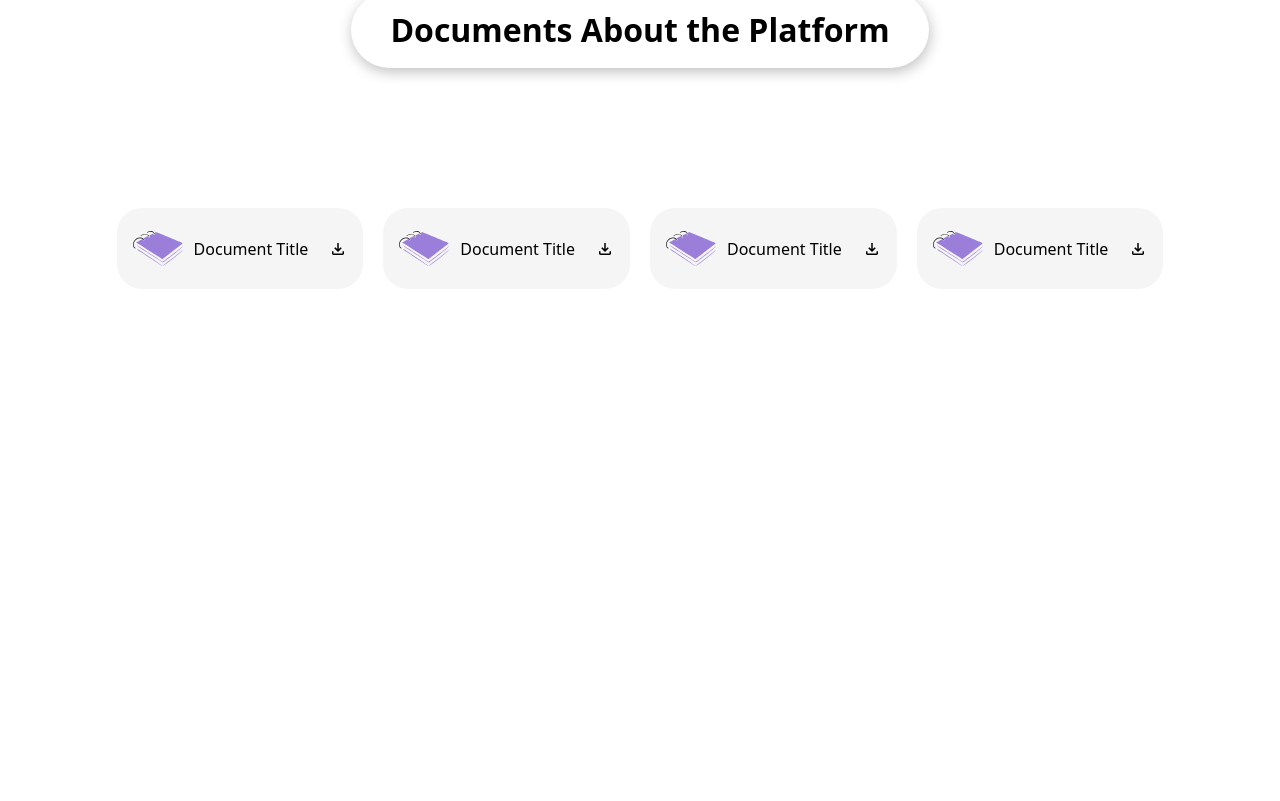
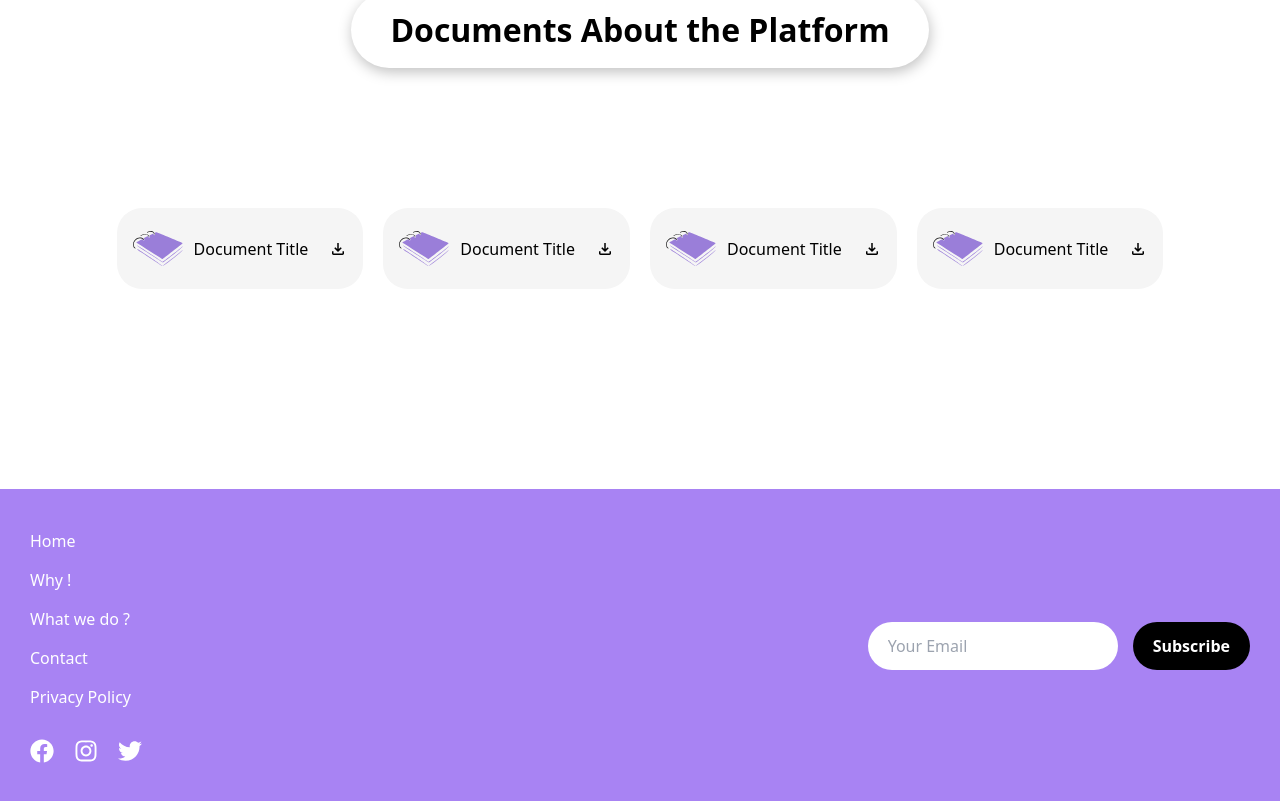
Before and after one commit to Abdoulrhman/sp, a React (Vite) app: page / in a window 1280 px wide. Shown: the part 3947-4748 px from the top of the page. Before the commit the page ends 4436 px from the top, so only its background shows below. Built offline with nearby package versions, Linux system fonts and the light colour scheme.

Commit message:
Handling Footer

```diff
--- a/package.json
+++ b/package.json
@@ -16,6 +16,7 @@
     "react": "^18.3.1",
     "react-dom": "^18.3.1",
     "react-hook-form": "^7.53.1",
+    "react-icons": "^5.3.0",
     "react-router-dom": "^6.27.0",
     "sass": "^1.80.3",
     "zod": "^3.23.8"
--- a/src/index.scss
+++ b/src/index.scss
@@ -8,7 +8,7 @@
 }
 
 .home-wrapper {
-  margin: 24px 0px;
+  margin-top: 24px;
 
   .home-header {
     background-color: #f5f5f5;
@@ -368,6 +368,72 @@
     }
   }
 
+  .footer-wrapper {
+    width: 100%;
+    background-color: #a883f3;
+    padding: 40px 30px;
+    display: flex;
+    align-items: center;
+    justify-content: space-between;
+
+
+    .footer-links {
+      display: flex;
+      flex-direction: column;
+      gap: 15px;
+
+      p {
+        font-size: 16px;
+        font-weight: 500;
+        color: white;
+        margin: 0;
+      }
+    }
+
+    .social-icons {
+      display: flex;
+      gap: 20px;
+      margin-top: 30px;
+
+      svg {
+        color: white;
+        font-size: 24px;
+        cursor: pointer;
+      }
+    }
+
+    .subscribe-section {
+      display: flex;
+      align-items: center;
+      gap: 15px;
+
+      input[type="email"] {
+        padding: 12px 20px;
+        border-radius: 50px;
+        border: none;
+        outline: none;
+        font-size: 16px;
+        color: #333;
+        width: 250px;
+      }
+
+      .subscribe-btn {
+        background-color: black;
+        color: white;
+        padding: 12px 20px;
+        border-radius: 50px;
+        font-size: 16px;
+        font-weight: bold;
+        cursor: pointer;
+        border: none;
+      }
+    }
+  }
+
+
+
+
+
 /* Media queries for responsiveness */
 @media (max-width: 1024px) {
   .products-we-deliver-wrapper {
@@ -377,114 +443,153 @@
       }
     }
   }
+  .footer-wrapper {
+    padding: 30px;
+
+    .footer-links p {
+      font-size: 14px;
     }
+
+    .subscribe-section input[type="email"] {
+      width: 200px;
+    }
+  }
+}
+
 @media (max-width: 920px) {
   .what-we-do-wrapper {
     margin-top: 50px;
     flex-direction: column-reverse;
+
     .right-side {
       width: 100%;
+
       .subtitle {
         max-width: 100%;
         margin-bottom: 20px;
       }
     }
+
     .left-side {
       width: 100%;
+
       .what-we-do-upper,
       .what-we-do-bottom {
         left: 50%;
         transform: translate(-50%, -50%);
       }
+
       .what-we-do-bottom {
         bottom: -18px;
       }
+
       .what-we-do-upper {
         top: 45px;
       }
+
       .img-background {
         width: 100%;
       }
     }
   }
 }
+
 @media (max-width: 768px) {
+  .home-header {
+    flex-direction: column;
+    height: auto; /* Adjust height to fit content */
+    padding: 15px; /* Adjust padding */
+
+
+    .header-circle {
+      /* Center the circle below the menu */
+      align-self: center;
+      margin-top: 10px;
+      width: 30px;
+      height: 30px;
+    }
+  }
+
   .who-are-we-wrapper {
     grid-template-columns: 1fr;
 
     .section-card {
       padding: 15px;
     }
+
     .first-card {
-        .who-we-upper {
-          p {
+      .who-we-upper p {
         max-width: 100%;
       }
-        }
+
       .who-we-bottom {
         height: 100%;
-        }
-        // .who-we-upper {
-        //   font-size: 20px;
-        // }
-
-        .who-we-bottom {
         font-size: 14px;
       }
     }
   }
+
   .our-platform {
     .right-img {
       display: none;
     }
   }
+
   .what-we-do-wrapper {
     .left-side {
       .what-we-do-bottom,
       .what-we-do-upper {
         right: auto;
         width: 300px;
+
         img {
           height: 100%;
         }
       }
+
       .what-we-do-bottom {
         bottom: 10px;
       }
 
       .what-we-do-here {
         height: 40px;
+
         p {
           font-size: 1rem;
         }
       }
     }
   }
+
   .our-name-wrapper {
     .our-name-main {
       margin-inline-start: 30px;
       margin-inline-end: 30px;
+
       .title {
         font-size: 30px;
       }
     }
-      .bottom-img {
-        .graduation-img {
+
+    .bottom-img .graduation-img {
       display: none;
     }
   }
-    }
+
   .products-we-deliver-wrapper {
     .products-we-deliver-main-content {
       .products-we-deliver-main {
         padding: 33px;
+
         .title {
           font-size: 20px;
         }
+
         .subtitle {
           font-size: 12px;
         }
       }
+
       .products-we-deliver-main:nth-child(even) {
         padding-inline-start: 33px;
       }
@@ -493,69 +598,138 @@
     .title-circle {
       width: 180px;
       height: 180px;
+
       p {
         font-size: 20px;
       }
+
       img {
         width: 50px;
+      }
+    }
+  }
+
+  .footer-wrapper {
+    flex-direction: column;
+    align-items: center;
+    padding: 20px;
+
+    .footer-links {
+      align-items: center;
+    }
+
+    .social-icons {
+      margin-top: 20px;
+      gap: 15px;
+
+      svg {
+        font-size: 20px;
+      }
+    }
+
+    .subscribe-section {
+      flex-direction: column;
+      gap: 10px;
+      margin-top: 20px;
+
+      input[type="email"] {
+        width: 100%;
+        padding: 10px;
+      }
+
+      .subscribe-btn {
+        width: 100%;
+        padding: 10px;
       }
     }
   }
 }
 
 @media (max-width: 480px) {
-    .our-platform {
-      .left {
-        .left-upper {
-          .content {
-            .title {
-              font-size: 30px;
+  .our-platform .left .left-upper .content .title {
+    font-size: 24px; /* Reduced from 30px */
   }
-            .sub-title {
-              font-size: 16px;
+
+  .our-platform .left .left-upper .content .sub-title {
+    font-size: 14px; /* Reduced from 16px */
+  }
+
+  .section-card {
+    padding: 8px; /* Slightly reduce padding */
+    font-size: 14px; /* Reduced for general content within cards */
+  }
+
+  .who-we-upper,
+  .card-upper {
+    font-size: 16px; /* Reduced from 18px */
+  }
+
+  .who-we-bottom,
+  .card-bottom {
+    font-size: 10px; /* Reduced from 12px */
+  }
+
+  .products-we-deliver-wrapper {
+    position: relative;
+
+    .products-we-deliver-main-content {
+      grid-template-columns: 1fr;
+
+      .products-we-deliver-main {
+        width: 100%;
+        font-size: 12px; /* Reduced font size within products */
+      }
+    }
+
+    .title-circle {
+      width: 130px; /* Further reduce circle size */
+      height: 130px;
+      top: -10%;
+
+      p {
+        font-size: 16px; /* Reduced from 18px */
+      }
+
+      img {
+        width: 30px; /* Reduced image size within circle */
+      }
+    }
+  }
+
+  .documents-wrapper .documents-title {
+    font-size: 16px; /* Reduced from 18px */
+    margin-bottom: 40px; /* Slightly reduced bottom margin */
+  }
+
+  .footer-wrapper {
+    padding: 12px; /* Further reduced padding */
+
+    .footer-links {
+      gap: 8px;
+
+      p {
+        font-size: 10px; /* Reduced from 12px */
+      }
+    }
+
+    .social-icons {
+      gap: 8px;
+
+      svg {
+        font-size: 16px; /* Reduced from 18px */
+      }
+    }
+
+    .subscribe-section {
+      input[type="email"] {
+        font-size: 12px; /* Reduced from 14px */
+      }
+
+      .subscribe-btn {
+        font-size: 12px; /* Reduced from 14px */
       }
     }
   }
 }
+
 }
-    .section-card {
-      padding: 10px;
-    }
-
-    .who-we-upper,
-    .card-upper {
-      font-size: 18px;
-    }
-
-    .who-we-bottom,
-    .card-bottom {
-      font-size: 12px;
-    }
-    .products-we-deliver-wrapper {
-      position: relative;
-      .products-we-deliver-main-content {
-        grid-template-columns: 1fr;
-        .products-we-deliver-main {
-          width: 100%;
-        }
-      }
-      .title-circle {
-        width: 150px;
-        height: 150px;
-        top: -10%;
-        p {
-          font-size: 18px;
-        }
-        img {
-          width: 40px;
-        }
-      }
-    }
-    .documents-wrapper {
-      .documents-title {
-        font-size: 18px;
-        margin-bottom: 50px;
-      }
-    }
-  }
-}
--- a/src/pages/home.tsx
+++ b/src/pages/home.tsx
@@ -1,4 +1,6 @@
 import { useNavigate } from "react-router-dom";
+import { FaFacebook, FaInstagram, FaTwitter } from "react-icons/fa";
+
 
 const Home = () => {
   const router = useNavigate();
@@ -236,8 +238,35 @@ const Home = () => {
               className="download-img"
             />
           </div>
+
         </div>
       </div>
+
+      <footer className="footer-wrapper">
+      {/* Left Section - Links */}
+      <div>
+        <div className="footer-links">
+          <p>Home</p>
+          <p>Why !</p>
+          <p>What we do ?</p>
+          <p>Contact</p>
+          <p>Privacy Policy</p>
+        </div>
+
+        {/* Social Media Icons */}
+        <div className="social-icons">
+          <FaFacebook />
+          <FaInstagram />
+          <FaTwitter />
+        </div>
+      </div>
+
+      {/* Right Section - Subscription */}
+      <div className="subscribe-section">
+        <input type="email" placeholder="Your Email" />
+        <button className="subscribe-btn">Subscribe</button>
+      </div>
+    </footer>
     </div>
   );
 };
```
Also changed, not shown: 1 other file (tests, documents, lock files or other folders). Lines whose indentation alone changed are shown as unchanged.
